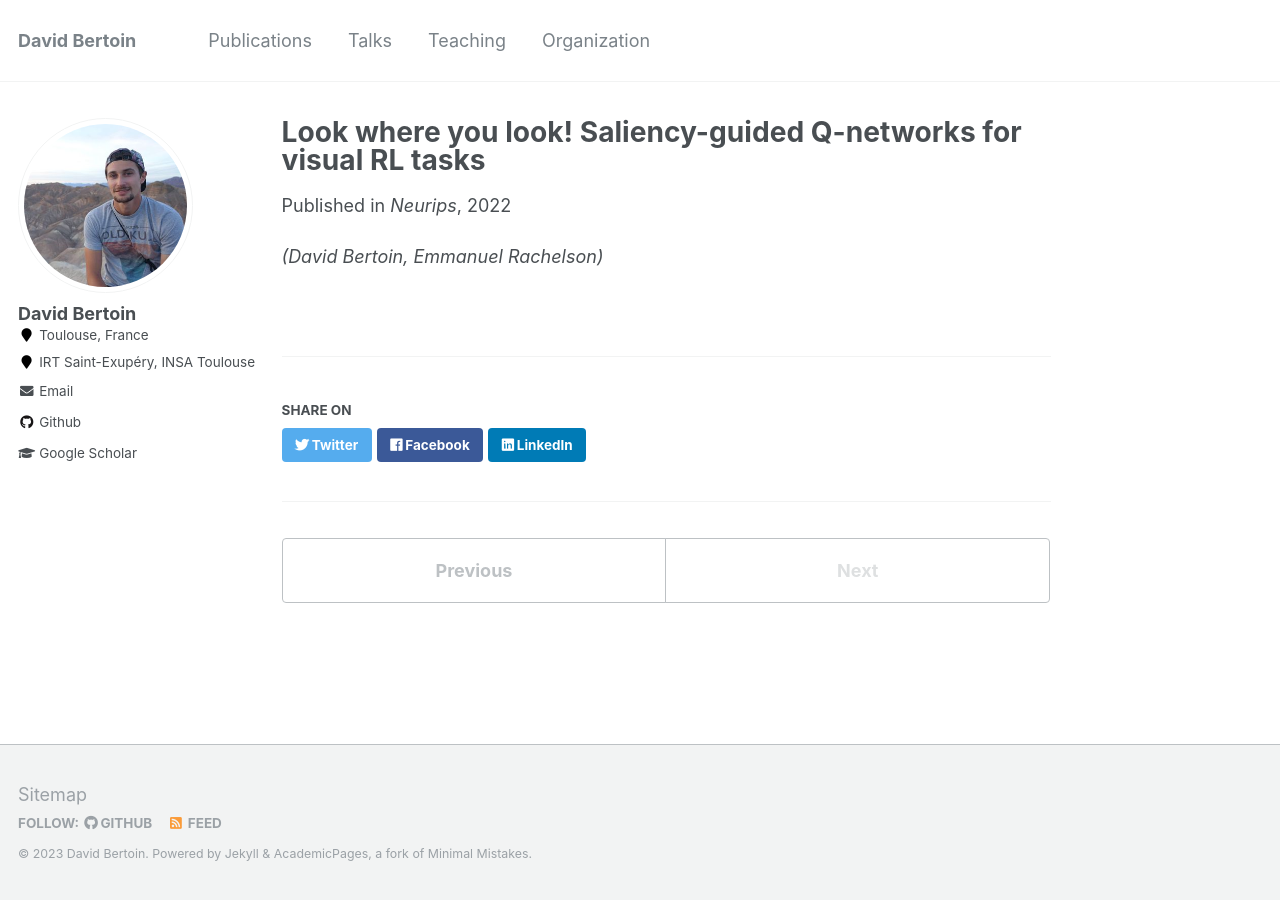
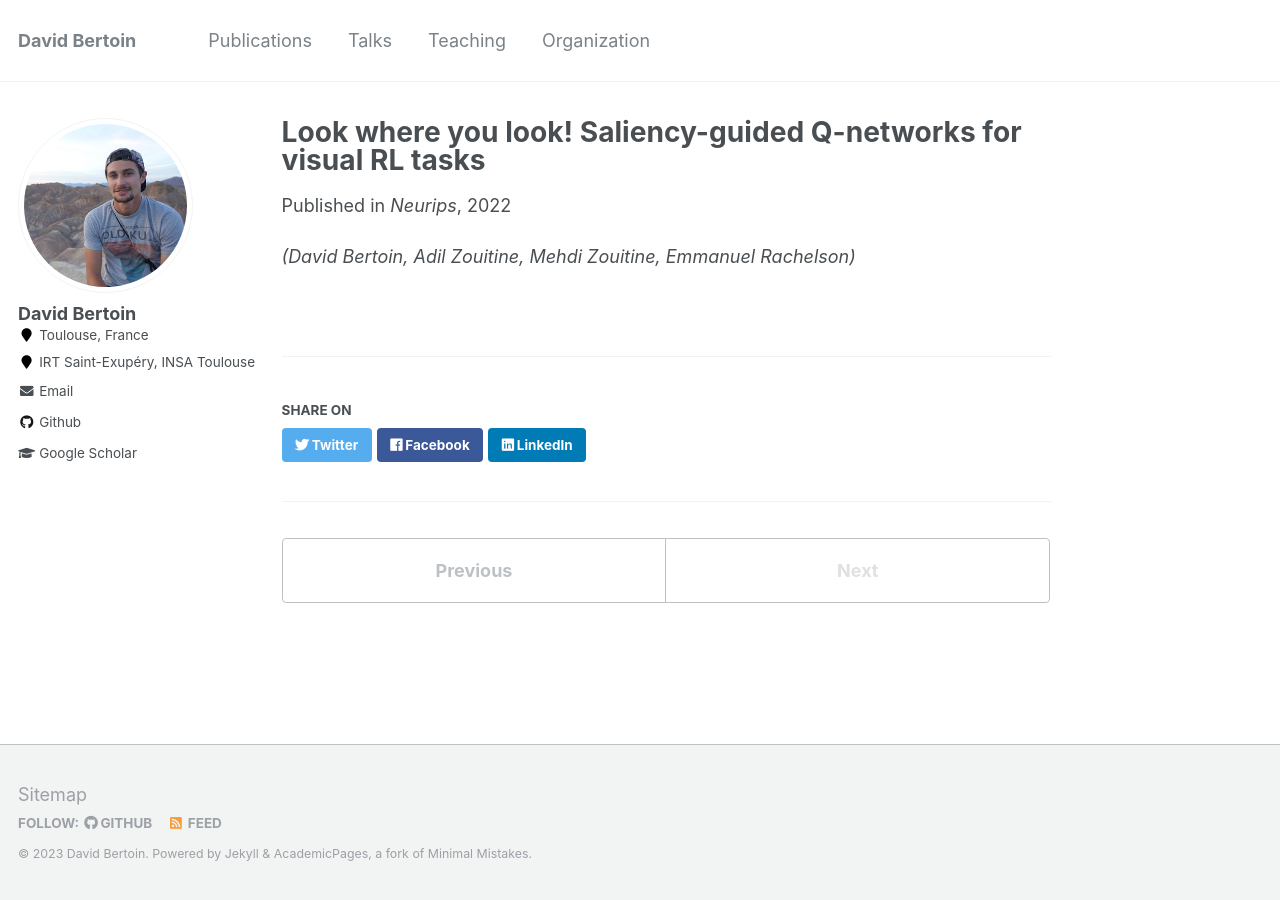
Before and after one commit to DavidBert/DavidBert.github.io, a Jekyll site: the page built from _publications/SGQN.md, in a window 1280 px wide. Built offline with Jekyll 4.4.1, drawn with Linux system fonts in a browser that asks for light colours.

Commit message:
Update SGQN.md

```diff
--- a/_publications/SGQN.md
+++ b/_publications/SGQN.md
@@ -6,5 +6,5 @@ date: 2022-12-25
 venue: 'Neurips'
 paperurl: 'https://arxiv.org/abs/2204.06355'
 ---
-*(David Bertoin, Emmanuel Rachelson)*
+*(David Bertoin, Adil Zouitine, Mehdi Zouitine, Emmanuel Rachelson)*
 <!-- [Download paper here](https://arxiv.org/abs/2204.06355) -->
```
